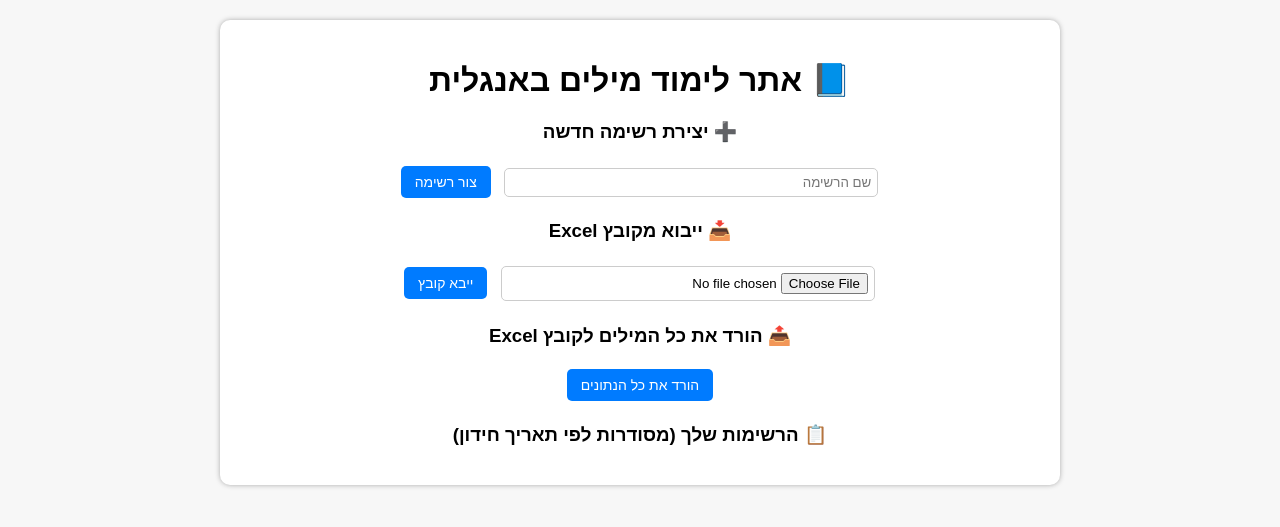
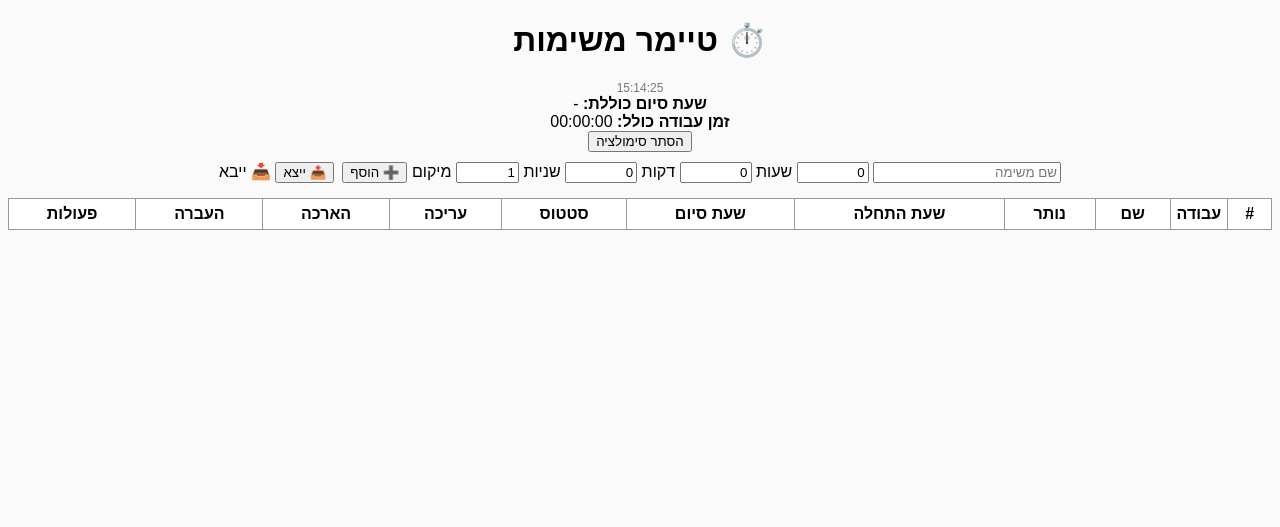
Before and after one commit to matanexcell-lab/english-site, a Flask app: page / in a window 1280 px wide. Shown: the top 527 px of the page. Run offline with Flask 3, Linux system fonts and the light colour scheme; data that the repository does not hold is empty.

Commit message:
Update index.html

```diff
--- a/templates/index.html
+++ b/templates/index.html
@@ -1,370 +1,311 @@
 <!doctype html>
 <html lang="he" dir="rtl">
 <head>
-  <meta charset="utf-8" />
-  <title>📘 אתר לימוד מילים באנגלית</title>
+  <meta charset="utf-8"/>
+  <title>⏱️ טיימר משימות</title>
   <meta name="viewport" content="width=device-width, initial-scale=1">
   <style>
-    body {
-      font-family: Arial, sans-serif;
-      background: #f7f7f7;
-      margin: 0;
-      padding: 20px;
-      direction: rtl;
-      text-align: center;
+    body { font-family: Arial, sans-serif; direction: rtl; background:#fafafa; }
+    h1 { text-align:center; }
+    table { width: 100%; border-collapse: collapse; margin-top:15px; background:white; }
+    th, td { border: 1px solid #999; padding: 6px; text-align: center; }
+    input[type="number"] { width: 64px; }
+    input[type="text"] { width: 180px; }
+    .muted { color: #777; font-size: 12px; }
+    .badge { display:inline-block; padding:2px 6px; border-radius:6px; font-size:12px;}
+    .running { background:#d9ffd9; transition: background-color 0.4s ease; }
+    .paused  { background:#fff0b3; transition: background-color 0.4s ease; }
+    .pending { background:#f2f2f2; transition: background-color 0.4s ease; }
+    .done    { background:#e6e6e6; color:#666; text-decoration: line-through; transition: background-color 0.4s ease; }
+    button { cursor:pointer; }
+    .row-actions { display:flex; gap:4px; flex-wrap:wrap; justify-content:center; }
+    .edit-grid, .extend-grid, .move-grid {
+      display:flex; gap:6px; align-items:center; justify-content:center; flex-wrap:wrap;
     }
-    .container {
-      max-width: 800px;
-      margin: auto;
-      background: white;
-      padding: 20px;
-      border-radius: 10px;
-      box-shadow: 0 0 5px #aaa;
-    }
-    button {
-      padding: 8px 14px;
-      margin: 4px;
-      background: #007bff;
-      color: white;
-      border: none;
-      border-radius: 5px;
-      cursor: pointer;
-      font-size: 14px;
-    }
-    button:hover { background: #005dc1; }
-    input[type="text"], input[type="file"] {
-      padding: 6px;
-      margin: 5px;
-      border-radius: 5px;
-      border: 1px solid #ccc;
-      width: 45%;
-    }
-    ul { list-style-type: none; padding: 0; }
-    li { margin: 6px 0; }
-    .word-item {
-      background: #fafafa;
-      padding: 10px;
-      border-radius: 8px;
-      margin-bottom: 6px;
-      box-shadow: 0 0 3px #ddd;
-    }
-    .success { color: green; }
-    .fail { color: red; }
-    #quizArea { display: none; }
-    #answerInput {
-      padding: 10px;
-      font-size: 18px;
-      width: 70%;
-      border-radius: 5px;
-      border: 1px solid #999;
-      margin-top: 10px;
-    }
-    #directionPopup {
-      display: none;
-      position: fixed;
-      top: 0; left: 0;
-      width: 100%; height: 100%;
-      background: rgba(0,0,0,0.6);
-      align-items: center;
-      justify-content: center;
-      z-index: 1000;
-    }
-    #popupBox {
-      background: white;
-      padding: 20px;
-      border-radius: 10px;
-      box-shadow: 0 0 10px #333;
-      text-align: center;
-      width: 300px;
+    tr { transition: background-color 0.4s ease; }
+    .toolbar { text-align:center; margin-bottom:10px }
+    .tools { display:flex; gap:8px; flex-wrap:wrap; justify-content:center; margin-bottom:10px }
+    .work-col { width: 42px; }
+    .sim-line {
+      font-size: 11px;
+      color:#444;
+      margin-top:3px;
+      display:block;
     }
   </style>
 </head>
 <body>
-  <div class="container">
-    <h1>📘 אתר לימוד מילים באנגלית</h1>
 
-    <h3>➕ יצירת רשימה חדשה</h3>
-    <input type="text" id="newListName" placeholder="שם הרשימה" />
-    <button onclick="createList()">צור רשימה</button>
+<h1>⏱️ טיימר משימות</h1>
 
-    <h3>📥 ייבוא מקובץ Excel</h3>
-    <input type="file" id="excelFile" accept=".xlsx" />
-    <button onclick="importExcel()">ייבא קובץ</button>
+<div class="toolbar">
+  <div id="now" class="muted"></div>
+  <b>שעת סיום כוללת:</b> <span id="overallEnd">-</span><br>
+  <b>זמן עבודה כולל:</b> <span id="workTotal">00:00:00</span><br>
+  <button id="btnSimToggle">הסתר סימולציה</button>
+</div>
 
-    <h3>📤 הורד את כל המילים לקובץ Excel</h3>
-    <button onclick="window.location.href='/api/download_excel'">הורד את כל הנתונים</button>
+<div class="tools">
+  <span>
+    <input id="newName" type="text" placeholder="שם משימה">
+    <input id="newH" type="number" min="0" value="0"> שעות
+    <input id="newM" type="number" min="0" value="0"> דקות
+    <input id="newS" type="number" min="0" value="0"> שניות
+    <input id="newPos" type="number" min="1" value="1" style="width:55px"> מיקום
+    <button id="btnAdd">➕ הוסף</button>
+  </span>
+  <span>
+    <button id="btnExport">📤 ייצא</button>
+    <label style="cursor:pointer">
+      📥 ייבא
+      <input id="fileImport" type="file" accept="application/json" style="display:none">
+    </label>
+  </span>
+</div>
 
-    <h3>📋 הרשימות שלך (מסודרות לפי תאריך חידון)</h3>
-    <div id="lists"></div>
+<table>
+  <thead>
+    <tr>
+      <th>#</th>
+      <th class="work-col">עבודה</th>
+      <th>שם</th>
+      <th>נותר</th>
+      <th>שעת התחלה</th>
+      <th>שעת סיום</th>
+      <th>סטטוס</th>
+      <th>עריכה</th>
+      <th>הארכה</th>
+      <th>העברה</th>
+      <th>פעולות</th>
+    </tr>
+  </thead>
+  <tbody id="tbody"></tbody>
+</table>
 
-    <div id="listView" style="display:none;">
-      <h3 id="listTitle"></h3>
-      <input type="text" id="newWordEN" placeholder="English" />
-      <input type="text" id="newWordHE" placeholder="עברית" />
-      <button onclick="addWord()">➕ הוסף מילה</button>
-      <ul id="wordsList"></ul>
-      <button onclick="backToLists()">⬅️ חזרה לרשימות</button>
-    </div>
+<script>
+const $ = s => document.querySelector(s);
+let tasks = [];
+let syncing = false;
+let lastServerSync = 0;
+let isTyping = false;
+let simVisible = true;
 
-    <div id="quizArea">
-      <h3 id="quizTitle"></h3>
-      <div id="quizQuestion"></div>
-      <input type="text" id="answerInput" placeholder="הקלד את התרגום..." onkeypress="if(event.key==='Enter') checkAnswer()" />
-      <div id="feedback"></div>
-      <button onclick="checkAnswer()">בדוק תשובה</button>
-      <button onclick="endQuiz()">✖️ סיים חידון</button>
-    </div>
-  </div>
+const tzFmt = new Intl.DateTimeFormat('he-IL', {
+  timeZone: 'Asia/Jerusalem',
+  hour12: false,
+  hour: '2-digit', minute: '2-digit', second: '2-digit'
+});
 
-  <div id="directionPopup">
-    <div id="popupBox">
-      <h3>בחר סוג חידון:</h3>
-      <button onclick="setQuizDirection('EN_HE')">אנגלית → עברית</button>
-      <button onclick="setQuizDirection('HE_EN')">עברית → אנגלית</button>
-      <br><br>
-      <button style="background:#999" onclick="closePopup()">ביטול</button>
-    </div>
-  </div>
+function fmt(t){
+  t=Math.max(0,parseInt(t||0));
+  let h=Math.floor(t/3600),m=Math.floor((t%3600)/60),s=t%60;
+  return `${String(h).padStart(2,'0')}:${String(m).padStart(2,'0')}:${String(s).padStart(2,'0')}`;
+}
 
-  <script>
-    let allData = {};
-    let lastQuizDates = {};
-    let currentList = null;
-    let quizWords = [];
-    let currentIndex = 0;
-    let currentQuestion = null;
-    let quizDirection = "EN_HE";
+function badgeClass(st){
+  if(st==='running') return 'badge running';
+  if(st==='paused')  return 'badge paused';
+  if(st==='pending') return 'badge pending';
+  return 'badge done';
+}
 
-    async function loadLists() {
-      const res = await fetch("/api/lists");
-      allData = await res.json();
-      const res2 = await fetch("/api/last_quiz_dates");
-      lastQuizDates = await res2.json();
-      showLists();
-    }
+async function api(url, method="GET", body=null){
+  try{
+    const res=await fetch(url,{
+      method,
+      headers:{'Content-Type':'application/json'},
+      body:body?JSON.stringify(body):null
+    });
+    return await res.json();
+  }catch{return null;}
+}
 
-    function showLists() {
-      const listsDiv = document.getElementById("lists");
-      listsDiv.innerHTML = "";
-      document.getElementById("listView").style.display = "none";
-      document.getElementById("quizArea").style.display = "none";
+function computeSimulatedTimes(){
+  let out = {};
+  let base = Date.now();
+  for(const t of tasks){
+    const ms = (t.remaining || 0) * 1000;
+    const start = tzFmt.format(new Date(base));
+    const end   = tzFmt.format(new Date(base + ms));
+    out[t.id] = {start, end};
+    base += ms;
+  }
+  return out;
+}
 
-      const sorted = Object.entries(allData).sort((a, b) => {
-        const da = new Date(lastQuizDates[a[0]] || 0);
-        const db = new Date(lastQuizDates[b[0]] || 0);
-        return db - da;
-      });
+function computeOverallEndLocal(){
+  let total=0;
+  for(const t of tasks){
+    if(["running","paused","pending"].includes(t.status))
+      total+=t.remaining;
+  }
+  if(!total) return "-";
+  return tzFmt.format(new Date(Date.now()+total*1000));
+}
 
-      for (const [name, words] of sorted) {
-        const correct = words.reduce((a, w) => a + (w.correct || 0), 0);
-        const wrong = words.reduce((a, w) => a + (w.wrong || 0), 0);
-        const lastQuiz = lastQuizDates[name]
-          ? new Date(lastQuizDates[name]).toLocaleDateString("he-IL")
-          : "—";
+async function syncState(force=false){
+  const now=Date.now();
+  if(syncing) return;
+  if(!force && now-lastServerSync < 2000) return;
+  syncing=true;
 
-        const div = document.createElement("div");
-        div.innerHTML = `
-          <h3>${name}</h3>
-          <p>מילים: ${words.length} ✅ ${correct} ❌ ${wrong}</p>
-          <p>📅 נבחנת לאחרונה: <b>${lastQuiz}</b></p>
-          <button onclick="manageList('${name}')">נהל</button>
-          <button onclick="openPopup('${name}')">🎯 התחל חידון</button>
-        `;
-        listsDiv.appendChild(div);
-      }
-    }
+  const data=await api("/state");
+  syncing=false;
+  lastServerSync=now;
 
-    function createList() {
-      const name = document.getElementById("newListName").value.trim();
-      if (!name) return alert("❗ הזן שם רשימה");
-      if (allData[name]) return alert("❗ רשימה בשם זה כבר קיימת");
-      allData[name] = [];
-      saveLists();
-      showLists();
-      document.getElementById("newListName").value = "";
-    }
+  if(!data||!data.ok) return;
 
-    function manageList(name) {
-      currentList = name;
-      document.getElementById("listTitle").textContent = "ניהול רשימה: " + name;
-      document.getElementById("lists").innerHTML = "";
-      document.getElementById("listView").style.display = "block";
-      showWords();
-    }
+  tasks=data.tasks;
+  $("#workTotal").textContent = data.work_total_hhmmss;
+  $("#now").textContent = data.now;
+  $("#overallEnd").textContent = computeOverallEndLocal();
 
-    function showWords() {
-      const ul = document.getElementById("wordsList");
-      ul.innerHTML = "";
-      const words = allData[currentList];
-      for (const w of words) {
-        const ratio = w.wrong + w.correct > 0 ? (w.wrong / (w.correct + 1)).toFixed(2) : "0.00";
-        const li = document.createElement("li");
-        li.className = "word-item";
+  renderTasks();
+}
 
-        const options = Object.keys(allData)
-          .filter(name => name !== currentList)
-          .map(name => `<option value="${name}">${name}</option>`)
-          .join("");
+function renderTasks(){
+  if(isTyping) return;
+  const sim = computeSimulatedTimes();
+  const tb=$("#tbody");
+  tb.innerHTML="";
 
-        li.innerHTML = `
-          <div><b>${w.en}</b> — ${w.he}</div>
-          <div>🔥 יחס: ${ratio} <span class="success">✅ ${w.correct}</span><span class="fail">❌ ${w.wrong}</span></div>
-          <button onclick="editWord('${w.en}')">✏️ ערוך</button>
-          <button onclick="deleteWord('${w.en}')">🗑️ מחק</button>
-          <select id="move-${w.en.replace(/\s/g,'_')}">
-            <option value="">בחר רשימה להעברה</option>
-            ${options}
-          </select>
-          <button onclick="moveWord('${w.en}')">➡️ העבר</button>
-        `;
-        ul.appendChild(li);
-      }
-    }
+  tasks.forEach((t,i)=>{
+    const row=document.createElement("tr");
+    row.className=t.status;
 
-    async function moveWord(en) {
-      const select = document.getElementById(`move-${en.replace(/\s/g,'_')}`);
-      const toList = select.value;
-      if (!toList) return alert("בחר רשימה להעברה");
+    const realStart = "-";  // אין בשלב זה שעת התחלה אמיתית במסד
+    const realEnd   = t.end_time_str || "-";
 
-      const res = await fetch("/api/move_word", {
-        method: "POST",
-        headers: { "Content-Type": "application/json" },
-        body: JSON.stringify({ from_list: currentList, to_list: toList, word: en })
-      });
-      const data = await res.json();
-      alert(data.message);
-      loadLists();
-    }
+    const simStart = sim[t.id].start;
+    const simEnd   = sim[t.id].end;
 
-    function addWord() {
-      const en = document.getElementById("newWordEN").value.trim();
-      const he = document.getElementById("newWordHE").value.trim();
-      if (!en || !he) return alert("❗ מלא את שני השדות");
-      const exists = allData[currentList].some(w => w.en.toLowerCase() === en.toLowerCase());
-      if (exists) return alert("מילה זו כבר קיימת ברשימה");
-      allData[currentList].push({ en, he, correct: 0, wrong: 0 });
-      saveLists();
-      showWords();
-      document.getElementById("newWordEN").value = "";
-      document.getElementById("newWordHE").value = "";
-    }
+    row.innerHTML=`
+      <td>${i+1}</td>
+      <td><input type="checkbox" class="work-flag" ${t.is_work?"checked":""}></td>
+      <td><input class="edit-name" type="text" value="${t.name.replace(/"/g,'&quot;')}"></td>
 
-    function deleteWord(en) {
-      allData[currentList] = allData[currentList].filter(w => w.en !== en);
-      saveLists();
-      showWords();
-    }
+      <td>
+        <span class="remain" data-id="${t.id}">${fmt(t.remaining)}</span>
+        ${simVisible ? `<span class="sim-line">${fmt(t.remaining)}</span>` : ""}
+      </td>
 
-    function editWord(en) {
-      const word = allData[currentList].find(w => w.en === en);
-      if (!word) return;
-      const newEN = prompt("מילה באנגלית:", word.en) || word.en;
-      const newHE = prompt("תרגום בעברית:", word.he) || word.he;
-      word.en = newEN;
-      word.he = newHE;
-      saveLists();
-      showWords();
-    }
+      <td>
+        ${realStart}
+        ${simVisible ? `<span class="sim-line">→ ${simStart}</span>` : ""}
+      </td>
 
-    async function saveLists() {
-      for (const [name, words] of Object.entries(allData)) {
-        await fetch("/api/lists", {
-          method: "POST",
-          headers: { "Content-Type": "application/json" },
-          body: JSON.stringify({ name, words })
-        });
-      }
-    }
+      <td>
+        ${realEnd}
+        ${simVisible ? `<span class="sim-line">→ ${simEnd}</span>` : ""}
+      </td>
 
-    // ===== חידון =====
-    function openPopup(listName) {
-      currentList = listName;
-      document.getElementById("directionPopup").style.display = "flex";
-    }
+      <td><span class="${badgeClass(t.status)}">${t.status}</span></td>
 
-    function closePopup() {
-      document.getElementById("directionPopup").style.display = "none";
-    }
+      <td>
+        <div class="edit-grid">
+          <input class="edit-h" type="number" min="0" value="${Math.floor(t.duration/3600)}">:
+          <input class="edit-m" type="number" min="0" value="${Math.floor((t.duration%3600)/60)}">:
+          <input class="edit-s" type="number" min="0" value="${t.duration%60}">
+          <button onclick="updateTask(${t.id})">עדכן</button>
+        </div>
+      </td>
 
-    function setQuizDirection(dir) {
-      quizDirection = dir;
-      closePopup();
-      startQuiz();
-    }
+      <td>
+        <div class="extend-grid">
+          <input class="ext-h" type="number" min="0" value="0">:
+          <input class="ext-m" type="number" min="0" value="0">:
+          <input class="ext-s" type="number" min="0" value="0">
+          <button onclick="extendTask(${t.id})">הארך</button>
+        </div>
+      </td>
 
-    async function startQuiz() {
-      const words = [...allData[currentList]];
-      if (words.length === 0) return alert("אין מילים בחידון הזה");
-      quizWords = words.sort((a, b) => ((b.wrong + 1) / (b.correct + 1)) - ((a.wrong + 1) / (a.correct + 1)));
-      currentIndex = 0;
+      <td>
+        <div class="move-grid">
+          <input class="move-to" type="number" min="1" value="${i+1}">
+          <button onclick="moveTask(${t.id})">העבר</button>
+        </div>
+      </td>
 
-      const now = new Date().toISOString();
-      await fetch("/api/update_quiz_date", {
-        method: "POST",
-        headers: { "Content-Type": "application/json" },
-        body: JSON.stringify({ list_name: currentList, date: now })
-      });
+      <td class="row-actions">
+        <button onclick="action('/start/${t.id}')">▶</button>
+        <button onclick="action('/pause/${t.id}')">⏸</button>
+        <button onclick="action('/reset/${t.id}')">🔄</button>
+        <button onclick="action('/set_pending/${t.id}')">Pending</button>
+        <button onclick="action('/skip/${t.id}')">דלג</button>
+        <button onclick="action('/done/${t.id}')">Done</button>
+        <button onclick="action('/delete/${t.id}')">🗑</button>
+      </td>
+    `;
 
-      saveLists();
-      document.getElementById("lists").style.display = "none";
-      document.getElementById("quizArea").style.display = "block";
-      showQuizQuestion();
-    }
+    tb.appendChild(row);
+  });
+}
 
-    function normalize(str) { return str.trim().toLowerCase(); }
+async function action(url){
+  await api(url,"POST");
+  await syncState(true);
+}
 
-    function showQuizQuestion() {
-      if (currentIndex >= quizWords.length) return endQuiz();
-      currentQuestion = quizWords[currentIndex];
-      document.getElementById("quizTitle").textContent = `שאלה ${currentIndex + 1} מתוך ${quizWords.length}`;
-      document.getElementById("quizQuestion").textContent =
-        quizDirection === "EN_HE" ? currentQuestion.en : currentQuestion.he;
-      document.getElementById("answerInput").value = "";
-      document.getElementById("feedback").textContent = "";
-      document.getElementById("answerInput").focus();
-    }
+async function updateTask(id){
+  const r=$("#row-"+id);
+}
 
-    function checkAnswer() {
-      const userAnswer = document.getElementById("answerInput").value.trim();
-      if (!userAnswer) return;
-      const correctAnswer = quizDirection === "EN_HE" ? currentQuestion.he : currentQuestion.en;
-      if (normalize(userAnswer) === normalize(correctAnswer)) {
-        currentQuestion.correct = (currentQuestion.correct || 0) + 1;
-        document.getElementById("feedback").innerHTML = "✅ תשובה נכונה!";
-      } else {
-        currentQuestion.wrong = (currentQuestion.wrong || 0) + 1;
-        document.getElementById("feedback").innerHTML = `❌ תשובה שגויה. הנכון הוא: ${correctAnswer}`;
-      }
-      saveLists();
-      currentIndex++;
-      setTimeout(showQuizQuestion, 800);
-    }
+async function extendTask(id){
+}
 
-    function endQuiz() {
-      alert("החידון הסתיים ✅");
-      document.getElementById("quizArea").style.display = "none";
-      document.getElementById("lists").style.display = "block";
-      loadLists();
-    }
+async function moveTask(id){
+}
 
-    async function importExcel() {
-      const fileInput = document.getElementById("excelFile");
-      if (!fileInput.files.length) return alert("בחר קובץ Excel");
-      const formData = new FormData();
-      formData.append("file", fileInput.files[0]);
-      const res = await fetch("/api/import_excel", { method: "POST", body: formData });
-      const data = await res.json();
-      alert(data.message);
-      loadLists();
-    }
+$("#btnSimToggle").onclick=()=>{
+  simVisible=!simVisible;
+  $("#btnSimToggle").textContent = simVisible ? "הסתר סימולציה" : "הצג סימולציה";
+  renderTasks();
+};
 
-    function backToLists() {
-      document.getElementById("listView").style.display = "none";
-      document.getElementById("lists").style.display = "block";
-      showLists();
-    }
+$("#btnExport").onclick = async ()=>{
+  const res = await fetch("/export");
+  const blob = await res.blob();
+  const url = URL.createObjectURL(blob);
+  const a=document.createElement("a");
+  a.href=url;
+  a.download="tasks_export.json";
+  a.click();
+  URL.revokeObjectURL(url);
+};
 
-    loadLists();
-  </script>
+$("#fileImport").onchange=async ev=>{
+  const f=ev.target.files[0];
+  if(!f) return;
+  const txt=await f.text();
+  try{
+    const j=JSON.parse(txt);
+    await api("/import","POST",j);
+    await syncState(true);
+  }catch(e){
+    alert("קובץ לא תקין");
+  }
+  ev.target.value="";
+};
+
+setInterval(()=>{
+  const run=tasks.find(t=>t.status==="running");
+  if(run){
+    run.remaining=Math.max(0,run.remaining-1);
+    if(run.remaining===0) run.status="done";
+  }
+
+  document.querySelectorAll(".remain").forEach(s=>{
+    const t=tasks.find(x=>x.id==s.dataset.id);
+    if(t) s.textContent = fmt(t.remaining);
+  });
+
+  $("#now").textContent=new Date().toLocaleTimeString("he-IL",{hour12:false});
+  $("#overallEnd").textContent=computeOverallEndLocal();
+},1000);
+
+setInterval(()=>syncState(false),2500);
+syncState(true);
+</script>
+
 </body>
 </html>
```
